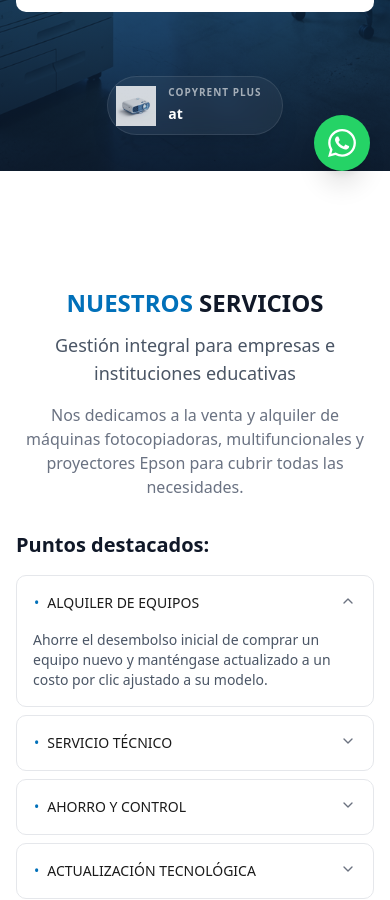
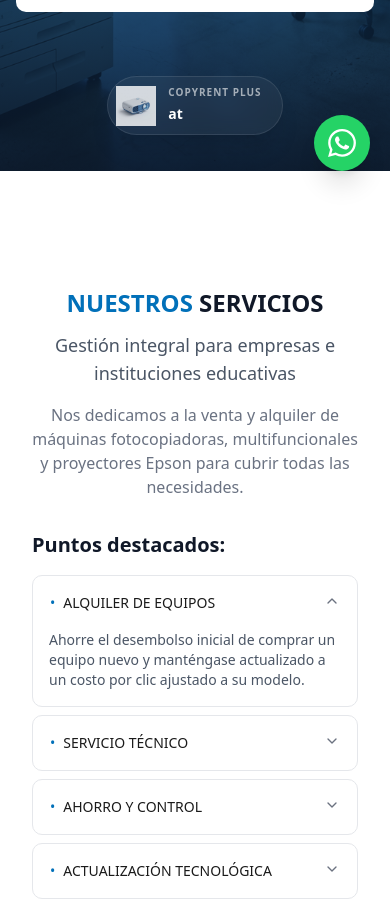
Before and after one commit to jcm-estudio/copyrent-web, a Next.js app: page / in a window 390 px wide. Shown: the part 653-1553 px from the top of the page. Built offline with nearby package versions, Linux system fonts and the light colour scheme.

Commit message:
fix: forzar ancho fijo en seccion servicios para que acordeones no cambien de tamaño

```diff
--- a/src/app/page.tsx
+++ b/src/app/page.tsx
@@ -310,8 +310,8 @@ export default function Home() {
         </section>
 
         {/* ──── SOLUCIÓN INTEGRAL ──── */}
-        <section id="servicios" className="py-16 md:py-24 bg-white min-h-[100dvh] flex flex-col justify-center">
-          <div className="max-w-4xl mx-auto px-4 sm:px-6">
+        <section id="servicios" className="py-16 md:py-24 bg-white min-h-[100dvh] grid place-content-center">
+          <div className="w-full max-w-4xl mx-auto px-4 sm:px-6" style={{ width: '56rem', maxWidth: 'calc(100vw - 2rem)' }}>
             <h2 className="text-2xl sm:text-3xl md:text-4xl font-bold text-center text-gray-900 mb-3">
               <span className="text-[#0170B9]">NUESTROS</span> SERVICIOS
             </h2>
```
